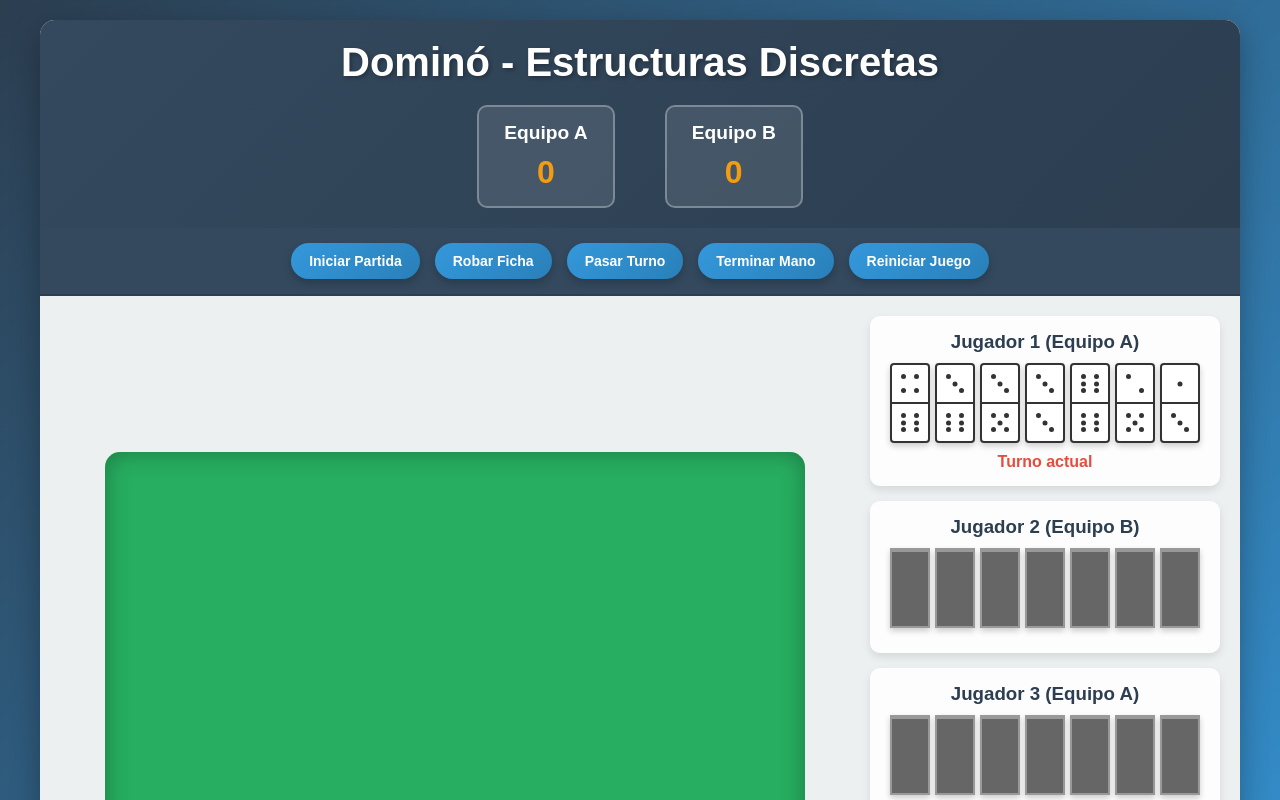
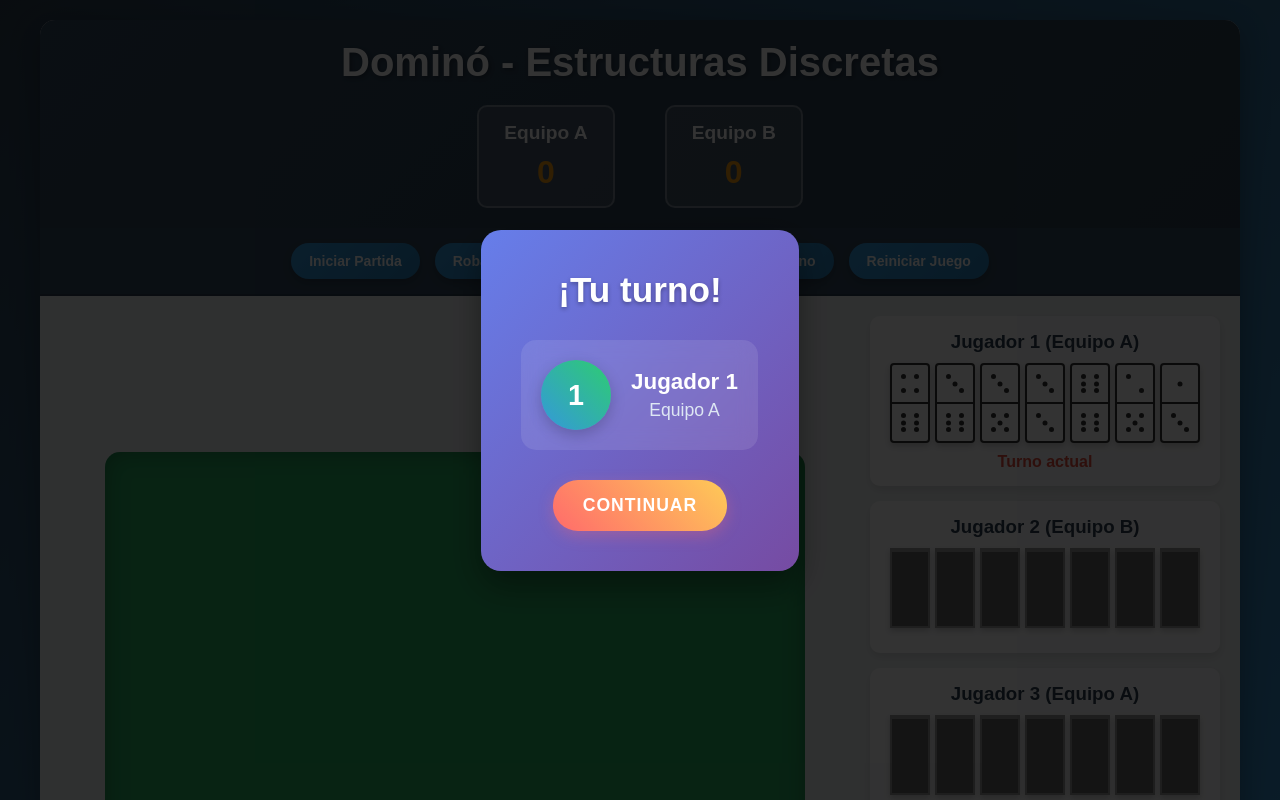
Before and after one commit to VictorLinarez19/domino-estructuras, a plain HTML site: page index.html in a window 1280 px wide. Both pictures are taken after a click on the button "Iniciar Partida". Shown: the top 800 px of the page. Drawn offline with Linux system fonts and the light colour scheme.

```diff
--- a/game.js
+++ b/game.js
@@ -301,6 +301,9 @@ class DominoGame {
         this.updateBoard();
         this.updatePlayerDisplays();
 
+        // Reproducir sonido de colocar ficha
+        this.playAudio();
+
         this.logMessage(`${player.name} colocó ${tile.top}-${tile.bottom} en ${position}. Extremos: ${this.boardEnds.left}-${this.boardEnds.right}`);
 
         // Verificar si el jugador se quedó sin fichas
@@ -349,6 +352,9 @@ class DominoGame {
         this.selectedTile = null;
         document.getElementById('play-tile').style.display = 'none';
         this.updatePlayerDisplays();
+
+        // Mostrar modal de turno
+        this.showTurnModal();
     }
 
     // Terminar la mano
@@ -471,6 +477,9 @@ class DominoGame {
                 this.createTiles(); // Crear fichas solo cuando se inicia la partida
                 this.dealTiles();
                 this.logMessage('Juego iniciado');
+
+                // Mostrar modal del primer turno
+                this.showTurnModal();
             }
         });
 
@@ -652,6 +661,46 @@ class DominoGame {
         });
     }
 
+    // Reproducir sonido de colocar ficha
+    playAudio() {
+        const audioElement = document.getElementById('put-piece-sound');
+        if (audioElement) {
+            // Reiniciar el audio al principio por si ya se está reproduciendo
+            audioElement.currentTime = 0;
+            audioElement.play().catch(error => {
+                console.log('Error reproduciendo audio:', error);
+            });
+        }
+    }
+
+    // Mostrar modal de turno
+    showTurnModal() {
+        const currentPlayer = this.players[this.currentPlayerIndex];
+
+        // Actualizar información del modal
+        document.getElementById('turn-player-number').textContent = this.currentPlayerIndex + 1;
+        document.getElementById('turn-player-name').textContent = currentPlayer.name;
+        document.getElementById('turn-player-team').textContent = `Equipo ${currentPlayer.team}`;
+
+        // Cambiar color del avatar según el equipo
+        const avatar = document.querySelector('.player-avatar');
+        if (currentPlayer.team === 'A') {
+            avatar.style.background = 'linear-gradient(45deg, #3498db, #2ecc71)';
+        } else {
+            avatar.style.background = 'linear-gradient(45deg, #e74c3c, #f39c12)';
+        }
+
+        // Mostrar modal
+        const modal = document.getElementById('turn-modal');
+        modal.style.display = 'flex';
+
+        // Configurar botón de continuar
+        const continueBtn = document.getElementById('continue-turn-btn');
+        continueBtn.onclick = () => {
+            modal.style.display = 'none';
+        };
+    }
+
     // Añadir mensaje al log
     logMessage(message) {
         const logContent = document.getElementById('log-content');
--- a/index.html
+++ b/index.html
@@ -76,12 +76,33 @@
             </div>
         </div>
 
+        <div id="turn-modal" class="modal">
+            <div class="modal-content turn-modal-content">
+                <h2>¡Tu turno!</h2>
+                <div id="turn-player-info" class="turn-player-info">
+                    <div class="player-avatar">
+                        <span id="turn-player-number">1</span>
+                    </div>
+                    <div class="player-details">
+                        <h3 id="turn-player-name">Jugador 1</h3>
+                        <p id="turn-player-team">Equipo A</p>
+                    </div>
+                </div>
+                <button id="continue-turn-btn" class="continue-btn">Continuar</button>
+            </div>
+        </div>
+
         <div id="game-log" class="game-log">
             <h3>Registro del Juego</h3>
             <div id="log-content"></div>
         </div>
     </div>
 
+    <!-- Elemento de audio para el sonido de colocar ficha -->
+    <audio id="put-piece-sound" preload="auto">
+        <source src="recursos/PutPiece.mp3" type="audio/mpeg">
+    </audio>
+
     <script src="game.js"></script>
 </body>
 </html>
--- a/styles.css
+++ b/styles.css
@@ -584,3 +584,93 @@ body {
         height: 40px;
     }
 }
+
+/* Modal de turno del jugador */
+.turn-modal-content {
+    background: linear-gradient(135deg, #667eea 0%, #764ba2 100%);
+    color: white;
+    padding: 40px;
+    border-radius: 20px;
+    max-width: 400px;
+    text-align: center;
+    box-shadow: 0 15px 35px rgba(0,0,0,0.4);
+    animation: modalAppear 0.5s ease-out;
+}
+
+@keyframes modalAppear {
+    from {
+        opacity: 0;
+        transform: scale(0.8) translateY(-20px);
+    }
+    to {
+        opacity: 1;
+        transform: scale(1) translateY(0);
+    }
+}
+
+.turn-modal-content h2 {
+    margin-bottom: 30px;
+    color: white;
+    font-size: 2.2em;
+    text-shadow: 0 2px 4px rgba(0,0,0,0.3);
+}
+
+.turn-player-info {
+    display: flex;
+    align-items: center;
+    justify-content: center;
+    margin-bottom: 30px;
+    padding: 20px;
+    background: rgba(255,255,255,0.1);
+    border-radius: 15px;
+    backdrop-filter: blur(10px);
+}
+
+.player-avatar {
+    width: 70px;
+    height: 70px;
+    border-radius: 50%;
+    background: linear-gradient(45deg, #ff6b6b, #feca57);
+    display: flex;
+    align-items: center;
+    justify-content: center;
+    margin-right: 20px;
+    box-shadow: 0 5px 15px rgba(0,0,0,0.2);
+    font-size: 1.8em;
+    font-weight: bold;
+    color: white;
+}
+
+.player-details h3 {
+    margin: 0 0 5px 0;
+    font-size: 1.4em;
+    color: white;
+}
+
+.player-details p {
+    margin: 0;
+    font-size: 1.1em;
+    opacity: 0.9;
+    color: #e8f4f8;
+}
+
+.continue-btn {
+    padding: 15px 30px;
+    background: linear-gradient(45deg, #ff6b6b, #feca57);
+    color: white;
+    border: none;
+    border-radius: 25px;
+    cursor: pointer;
+    font-size: 1.1em;
+    font-weight: bold;
+    transition: all 0.3s ease;
+    box-shadow: 0 5px 15px rgba(255,107,107,0.3);
+    text-transform: uppercase;
+    letter-spacing: 1px;
+}
+
+.continue-btn:hover {
+    background: linear-gradient(45deg, #ff5252, #ffb74d);
+    transform: translateY(-2px);
+    box-shadow: 0 8px 25px rgba(255,107,107,0.4);
+}
```
Also changed, not shown: 1 other file.
